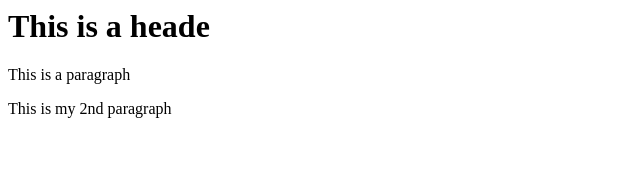
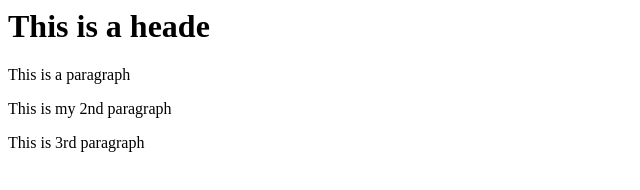
Before and after one commit to harsha179794/git-test, a website: page index.html in a window 1280 px wide. Shown: the whole page, without its empty margins (0-640 px from the left). Drawn offline with Linux system fonts and the light colour scheme.

Commit message:
Add files via upload
This is the furth commit

```diff
--- a/index.html
+++ b/index.html
@@ -5,5 +5,6 @@
 		<h1>This is a heade</h1>
 		<p>This is a paragraph</p>
 		<p>This is my 2nd paragraph</p>
+		<p>This is 3rd paragraph</p>
 	</body>
 </html>
```
Also changed, not shown: package.json (added, +24 -0 lines), 1 other file.
